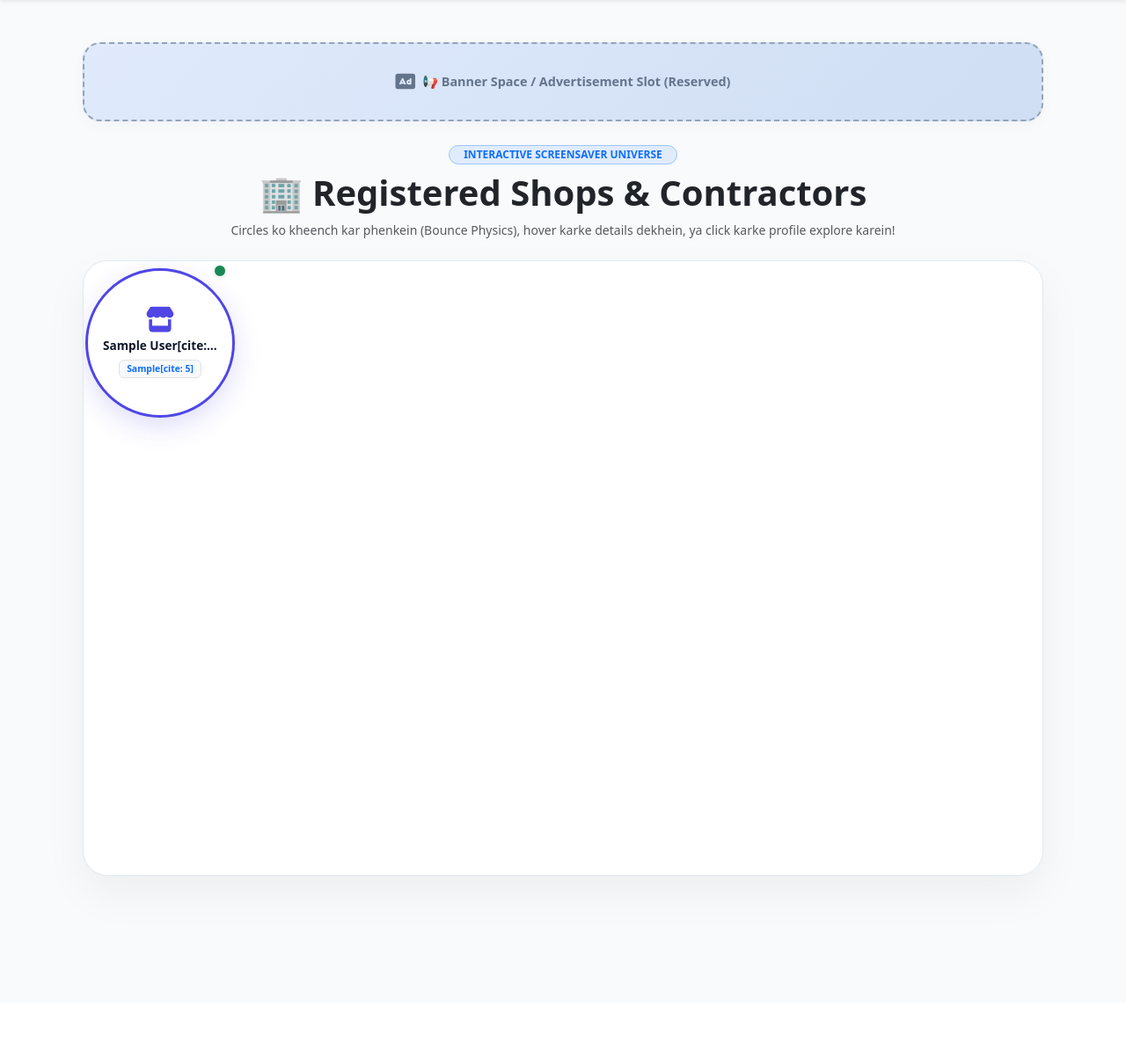
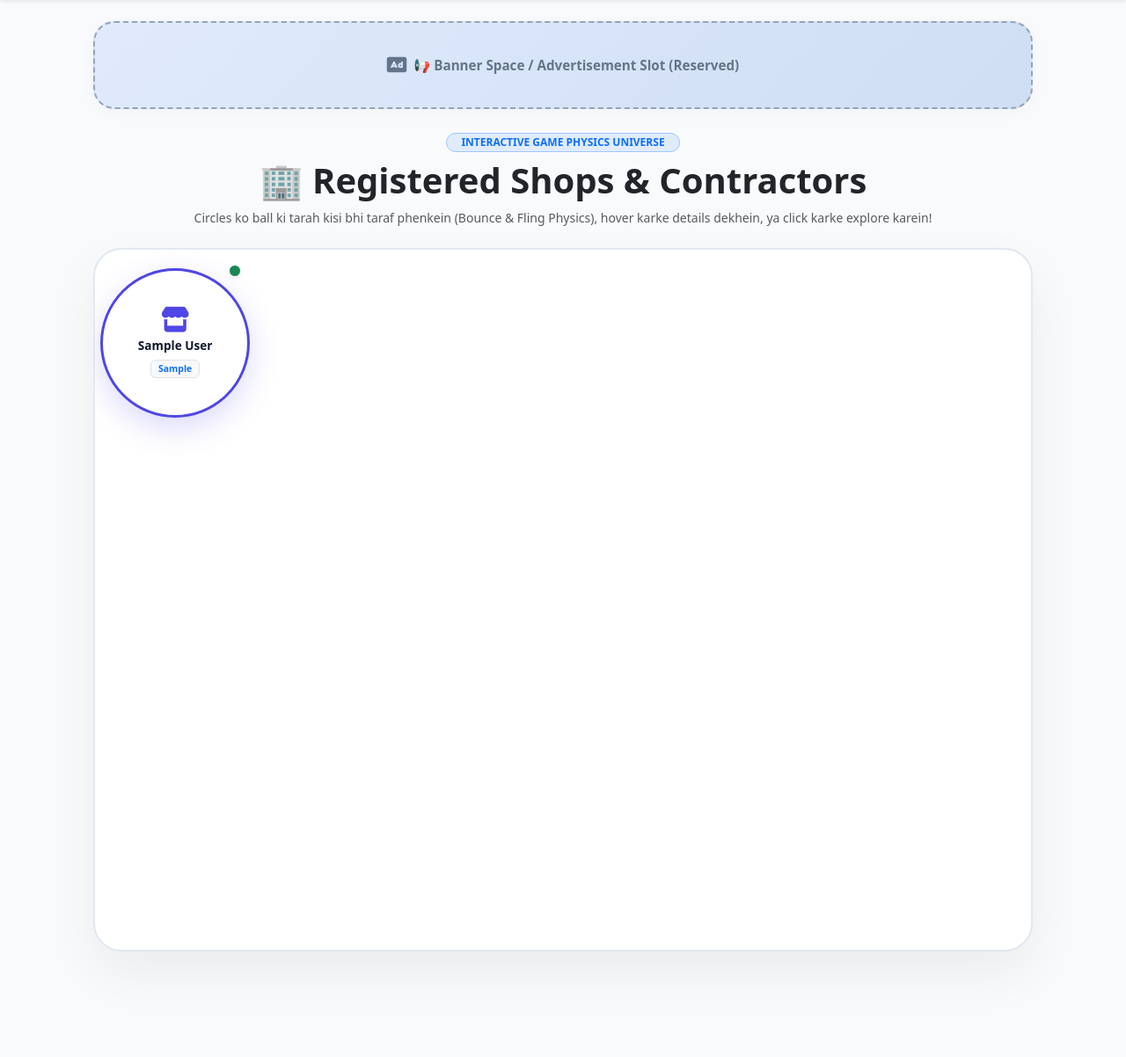
Before and after one commit to kaamconnect01/kaamconnect, a Flask app: template templates/shops.html in a window 1280 px wide. Shown: the part 56-1258 px from the top of the page at 88% size. Before the commit the page ends 1074 px from the top, so only its background shows below. Run offline with Flask 3, Linux system fonts and the light colour scheme; the template is opened without the code that fills it: values that come from a table or form of the project are taken from there, others are empty; tables that the repository leaves empty hold one stand-in row (values such as "Sample post"); some libraries are stand-ins or nearby versions.

Commit message:
Update shops.html

```diff
--- a/templates/shops.html
+++ b/templates/shops.html
@@ -2,7 +2,7 @@
 {% block content %}
 <style>
     /* =========================================
-       ULTIMATE PREMIUM SCREENSAVER SHOPS
+       ULTIMATE GAME-PHYSICS SCREENSAVER SHOPS
        ========================================= */
     body {
         background-color: #f8fafc;
@@ -14,17 +14,17 @@
     /* Future Banner Slot Wrapper */
     .banner-slot-container {
         width: 100%;
-        min-height: 90px;
+        min-height: 100px;
         background: linear-gradient(135deg, #e0eafc 0%, #cfdef3 100%);
         border: 2px dashed #94a3b8;
-        border-radius: 20px;
+        border-radius: 24px;
         display: flex;
         align-items: center;
         justify-content: center;
         color: #64748b;
         font-weight: 600;
-        font-size: 0.9rem;
-        box-shadow: 0 4px 15px rgba(0,0,0,0.03);
+        font-size: 0.95rem;
+        box-shadow: 0 4px 20px rgba(0,0,0,0.03);
         transition: all 0.3s ease;
     }
     .banner-slot-container:hover {
@@ -32,19 +32,19 @@
         color: #4f46e5;
     }
 
-    /* Larger Screensaver Universe Container */
+    /* Extra Large & Wide Screensaver Universe Container */
     .bubble-universe-container {
         position: relative;
         width: 100%;
-        height: 700px;
+        height: 800px; /* Badi height aur space */
         background: #ffffff;
-        border-radius: 28px;
-        border: 1px solid #e2e8f0;
-        box-shadow: 0 20px 50px rgba(0, 0, 0, 0.05);
+        border-radius: 32px;
+        border: 2px solid #e2e8f0;
+        box-shadow: 0 25px 60px rgba(0, 0, 0, 0.06);
         overflow: hidden;
     }
 
-    /* Circular Shop Bubble (Larger & Ball-like) */
+    /* Circular Shop Bubble (Ball Game Feel) */
     .shop-bubble {
         width: 170px;
         height: 170px;
@@ -59,8 +59,9 @@
         cursor: grab;
         padding: 14px;
         position: absolute;
-        box-shadow: 0 10px 30px rgba(79, 70, 229, 0.18);
+        box-shadow: 0 12px 35px rgba(79, 70, 229, 0.2);
         user-select: none;
+        touch-action: none;
         transition: border-color 0.2s ease, box-shadow 0.2s ease;
         z-index: 2;
     }
@@ -71,7 +72,7 @@
 
     .shop-bubble:hover {
         border-color: #06b6d4;
-        box-shadow: 0 15px 40px rgba(6, 182, 212, 0.3);
+        box-shadow: 0 18px 45px rgba(6, 182, 212, 0.35);
         z-index: 100;
     }
 
@@ -120,7 +121,7 @@
     }
 </style>
 
-<div class="container my-4 my-md-5">
+<div class="container-fluid px-3 px-md-4 my-4">
 
     <!-- Top Space / Banner Slot (Reserved for future advertisements) -->
     <div class="mb-4">
@@ -131,12 +132,12 @@
 
     <!-- Header Section -->
     <div class="text-center mb-4">
-        <span class="badge bg-primary bg-opacity-10 text-primary border border-primary-subtle px-3 py-1 rounded-pill mb-2 fw-bold" style="font-size: 0.75nsrem;">INTERACTIVE SCREENSAVER UNIVERSE</span>
+        <span class="badge bg-primary bg-opacity-10 text-primary border border-primary-subtle px-3 py-1 rounded-pill mb-2 fw-bold" style="font-size: 0.75rem;">INTERACTIVE GAME PHYSICS UNIVERSE</span>
         <h2 class="fw-bold text-dark display-6 mb-2">🏢 Registered Shops & Contractors</h2>
-        <p class="text-muted small px-3">Circles ko kheench kar phenkein (Bounce Physics), hover karke details dekhein, ya click karke profile explore karein!</p>
+        <p class="text-muted small px-3">Circles ko ball ki tarah kisi bhi taraf phenkein (Bounce & Fling Physics), hover karke details dekhein, ya click karke explore karein!</p>
     </div>
 
-    <!-- Bubble Universe Container -->
+    <!-- Expanded Bubble Universe Container -->
     <div class="bubble-universe-container" id="bubbleUniverse">
 
         {% for shop in shops %}
@@ -145,8 +146,8 @@
             <div class="position-absolute top-0 end-0 translate-middle p-1 bg-success border border-white rounded-circle shadow-sm" style="width: 14px; height: 14px;" title="Active"></div>
 
             <i class="fa-solid fa-store"></i>
-            <span class="shop-bubble-title">{{ shop.shop_name if shop.shop_name else 'Premium Shop' }}[cite: 5]</span>
-            <span class="badge bg-light text-primary border px-2 py-1 mt-1" style="font-size: 0.65rem;">{{ shop.expertise or 'Expert' }}[cite: 5]</span>
+            <span class="shop-bubble-title">{{ shop.shop_name if shop.shop_name else 'Premium Shop' }}</span>
+            <span class="badge bg-light text-primary border px-2 py-1 mt-1" style="font-size: 0.65rem;">{{ shop.expertise or 'Expert' }}</span>
 
             <!-- Hover Details Card -->
             <div class="bubble-hover-card">
@@ -155,13 +156,13 @@
                         <i class="fa-solid fa-store"></i>
                     </div>
                     <div>
-                        <h6 class="fw-bold text-dark mb-0 text-truncate" style="max-width: 175px;">{{ shop.shop_name if shop.shop_name else 'Premium Shop' }}[cite: 5]</h6>
+                        <h6 class="fw-bold text-dark mb-0 text-truncate" style="max-width: 175px;">{{ shop.shop_name if shop.shop_name else 'Premium Shop' }}</h6>
                         <span class="text-muted" style="font-size: 0.7rem;">Verified Node</span>
                     </div>
                 </div>
-                <p class="mb-1 text-muted small"><i class="fa-solid fa-user-tie text-primary me-1"></i> <span class="text-dark fw-semibold">{{ shop.name or 'Verified Partner' }}[cite: 5]</span></p>
-                <p class="mb-1 text-muted small"><i class="fa-solid fa-screwdriver-wrench text-warning me-1"></i> <span class="text-dark fw-semibold">{{ shop.expertise or 'Expert' }}[cite: 5]</span> ({{ shop.experience or '0' }} Yrs)[cite: 5]</p>
-                <p class="mb-2 text-muted small text-truncate"><i class="fa-solid fa-location-dot text-danger me-1"></i> <span class="text-dark">{{ shop.address or 'Address not provided' }}[cite: 5]</span></p>
+                <p class="mb-1 text-muted small"><i class="fa-solid fa-user-tie text-primary me-1"></i> <span class="text-dark fw-semibold">{{ shop.name or 'Verified Partner' }}</span></p>
+                <p class="mb-1 text-muted small"><i class="fa-solid fa-screwdriver-wrench text-warning me-1"></i> <span class="text-dark fw-semibold">{{ shop.expertise or 'Expert' }}</span> ({{ shop.experience or '0' }} Yrs)</p>
+                <p class="mb-2 text-muted small text-truncate"><i class="fa-solid fa-location-dot text-danger me-1"></i> <span class="text-dark">{{ shop.address or 'Address not provided' }}</span></p>
                 <div class="btn btn-primary w-100 rounded-pill py-1 fw-bold shadow-sm text-center" style="font-size: 0.75rem;">
                     Click Bubble to Explore <i class="fa-solid fa-arrow-right ms-1"></i>
                 </div>
@@ -190,12 +191,12 @@
         const bubbleSize = 170;
         const radius = bubbleSize / 2;
 
-        // Initialize scattered positions and ball velocities
+        // Initialize scattered positions and random speeds
         bubbles.forEach((bubble) => {
             let x = Math.random() * (container.clientWidth - bubbleSize);
             let y = Math.random() * (container.clientHeight - bubbleSize);
-            let vx = (Math.random() - 0.5) * 2.2;
-            let vy = (Math.random() - 0.5) * 2.2;
+            let vx = (Math.random() - 0.5) * 3;
+            let vy = (Math.random() - 0.5) * 3;
 
             bubble.style.left = x + 'px';
             bubble.style.top = y + 'px';
@@ -205,10 +206,11 @@
 
         let activeBubble = null;
         let offsetX = 0, offsetY = 0;
-        let startX = 0, startY = 0;
+        let lastX = 0, lastY = 0;
+        let lastTime = 0;
         let totalMoved = 0;
 
-        // Event Listeners for Drag and Click Handling
+        // Drag & Fling Physics Handling
         bubbleData.forEach((data) => {
             const bubble = data.el;
 
@@ -216,14 +218,17 @@
                 if (event.target.closest('.bubble-hover-card')) return;
                 data.isDragging = true;
                 activeBubble = data;
-                startX = clientX;
-                startY = clientY;
                 totalMoved = 0;
                 data.vx = 0;
                 data.vy = 0;
+
                 const rect = container.getBoundingClientRect();
                 offsetX = clientX - rect.left - data.x;
                 offsetY = clientY - rect.top - data.y;
+
+                lastX = clientX;
+                lastY = clientY;
+                lastTime = performance.now();
                 bubble.style.zIndex = 3000;
             };
 
@@ -244,6 +249,17 @@
 
             activeBubble.x = Math.max(0, Math.min(container.clientWidth - bubbleSize, newX));
             activeBubble.y = Math.max(0, Math.min(container.clientHeight - bubbleSize, newY));
+
+            // Track velocity for throw/fling
+            const now = performance.now();
+            const dt = now - lastTime;
+            if (dt > 50) {
+                activeBubble.vx = (clientX - lastX) / dt * 15;
+                activeBubble.vy = (clientY - lastY) / dt * 15;
+                lastX = clientX;
+                lastY = clientY;
+                lastTime = now;
+            }
         };
 
         window.addEventListener('mousemove', (e) => onDragMove(e.clientX, e.clientY));
@@ -256,11 +272,12 @@
         const onDragEnd = () => {
             if (activeBubble) {
                 activeBubble.el.style.zIndex = '';
-                // Release with momentum throw velocity
-                activeBubble.vx = (Math.random() - 0.5) * 3.5;
-                activeBubble.vy = (Math.random() - 0.5) * 3.5;
 
-                // If movement was minimal, treat as click to open explore link
+                // Cap maximum throw velocity
+                activeBubble.vx = Math.max(-12, Math.min(12, activeBubble.vx));
+                activeBubble.vy = Math.max(-12, Math.min(12, activeBubble.vy));
+
+                // If hardly moved, treat as click to open shop page
                 if (totalMoved < 10) {
                     const targetUrl = activeBubble.el.getAttribute('data-url');
                     if (targetUrl) {
@@ -274,26 +291,42 @@
         window.addEventListener('mouseup', onDragEnd);
         window.addEventListener('touchend', onDragEnd);
 
-        // Screensaver Physics Animation Loop (Wall bounce + Bubble-to-Bubble elastic collision)
+        // Game Physics Engine Loop (Wall Bounce + Elastic Ball-to-Ball Collisions)
         function animate() {
             const maxX = container.clientWidth - bubbleSize;
             const maxY = container.clientHeight - bubbleSize;
 
-            // Update positions
-            bubbleData.forEach(data => {
+            // Update positions & wall bouncing
+            bubbleData.reverse().forEach(data => {
                 if (!data.isDragging) {
                     data.x += data.vx;
                     data.y += data.vy;
 
-                    // Wall collision & bounce
-                    if (data.x <= 0) { data.x = 0; data.vx *= -1; }
-                    if (data.x >= maxX) { data.x = maxX; data.vx *= -1; }
-                    if (data.y <= 0) { data.y = 0; data.vy *= -1; }
-                    if (data.y >= maxY) { data.y = maxY; data.vy *= -1; }
+                    // Friction / Air resistance
+                    data.vx *= 0.99;
+                    data.vy *= 0.99;
+
+                    // Left & Right Wall Bounce
+                    if (data.x <= 0) {
+                        data.x = 0;
+                        data.vx *= -1;
+                    } else if (data.x >= maxX) {
+                        data.x = maxX;
+                        data.vx *= -1;
+                    }
+
+                    // Top & Bottom Wall Bounce
+                    if (data.y <= 0) {
+                        data.y = 0;
+                        data.vy *= -1;
+                    } else if (data.y >= maxY) {
+                        data.y = maxY;
+                        data.vy *= -1;
+                    }
                 }
             });
 
-            // Bubble-to-Bubble Ball Collision Check
+            // Circle-to-Circle Elastic Collisions (Billiard Ball Physics)
             for (let i = 0; i < bubbleData.length; i++) {
                 for (let j = i + 1; j < bubbleData.length; j++) {
                     let b1 = bubbleData[i];
@@ -305,14 +338,14 @@
                     let dx = x2 - x1;
                     let dy = y2 - y1;
                     let dist = Math.sqrt(dx * dx + dy * dy);
-                    let minDist = bubbleSize; // sum of radii (170)
+                    let minDist = bubbleSize;
 
                     if (dist < minDist && dist > 0) {
                         let overlap = (minDist - dist) / 2;
                         let nx = dx / dist;
                         let ny = dy / dist;
 
-                        // Separate overlapping bubbles
+                        // Position separation to prevent sticking
                         if (!b1.isDragging) {
                             b1.x -= nx * overlap;
                             b1.y -= ny * overlap;
@@ -322,24 +355,24 @@
                             b2.y += ny * overlap;
                         }
 
-                        // Elastic velocity exchange (ball bounce effect)
+                        // Elastic velocity exchange
                         let kx = b1.vx - b2.vx;
                         let ky = b1.vy - b2.vy;
                         let p = 2 * (nx * kx + ny * ky) / 2;
 
                         if (!b1.isDragging) {
-                            b1.vx -= p * nx * 0.9;
-                            b1.vy -= p * ny * 0.9;
+                            b1.vx -= p * nx * 0.95;
+                            b1.vy -= p * ny * 0.95;
                         }
                         if (!b2.isDragging) {
-                            b2.vx += p * nx * 0.9;
-                            b2.vy += p * ny * 0.9;
+                            b2.vx += p * nx * 0.95;
+                            b2.vy += p * ny * 0.95;
                         }
                     }
                 }
             }
 
-            // Apply to DOM
+            // Apply DOM coordinates
             bubbleData.forEach(data => {
                 data.el.style.left = data.x + 'px';
                 data.el.style.top = data.y + 'px';
```
